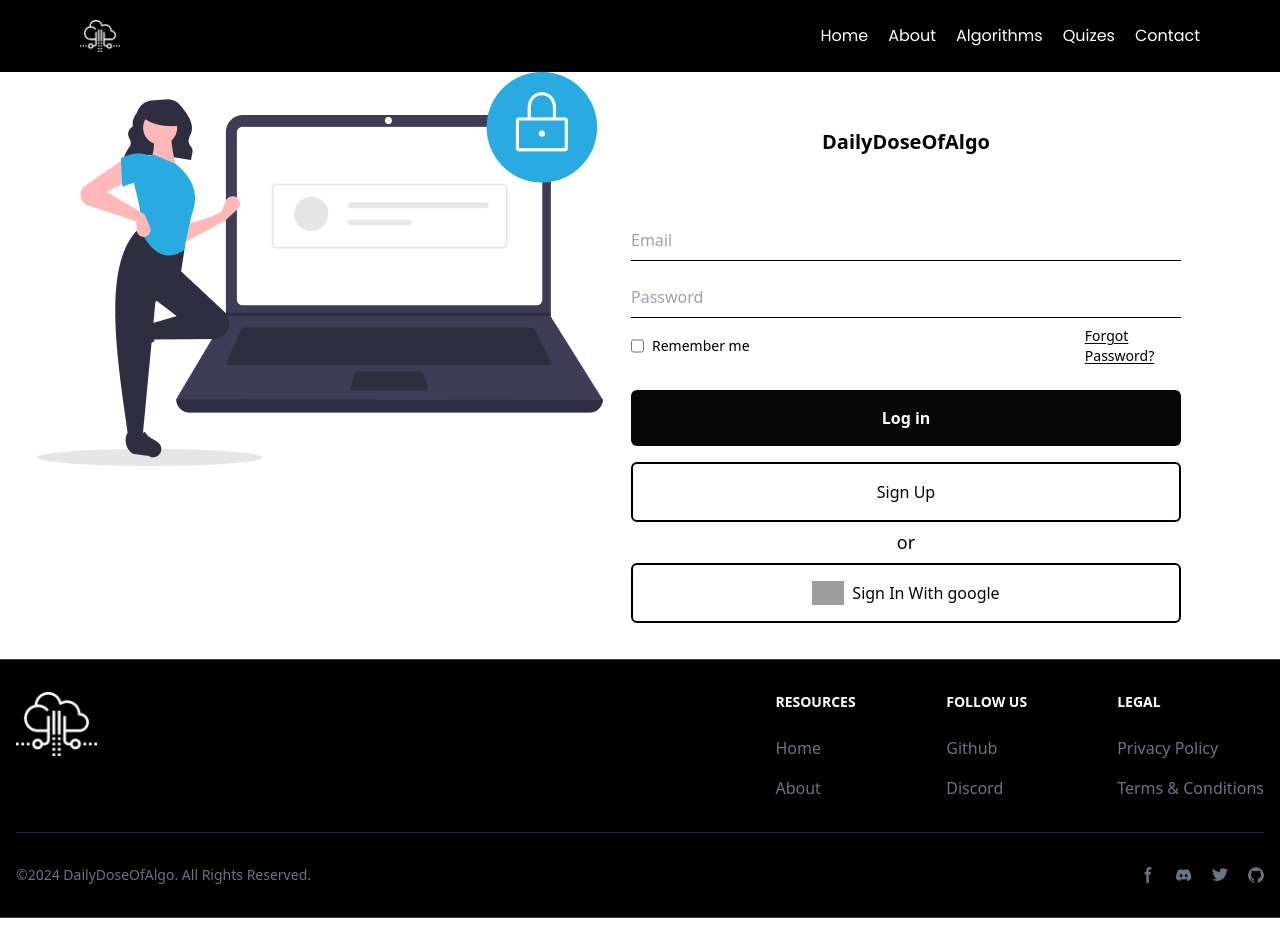
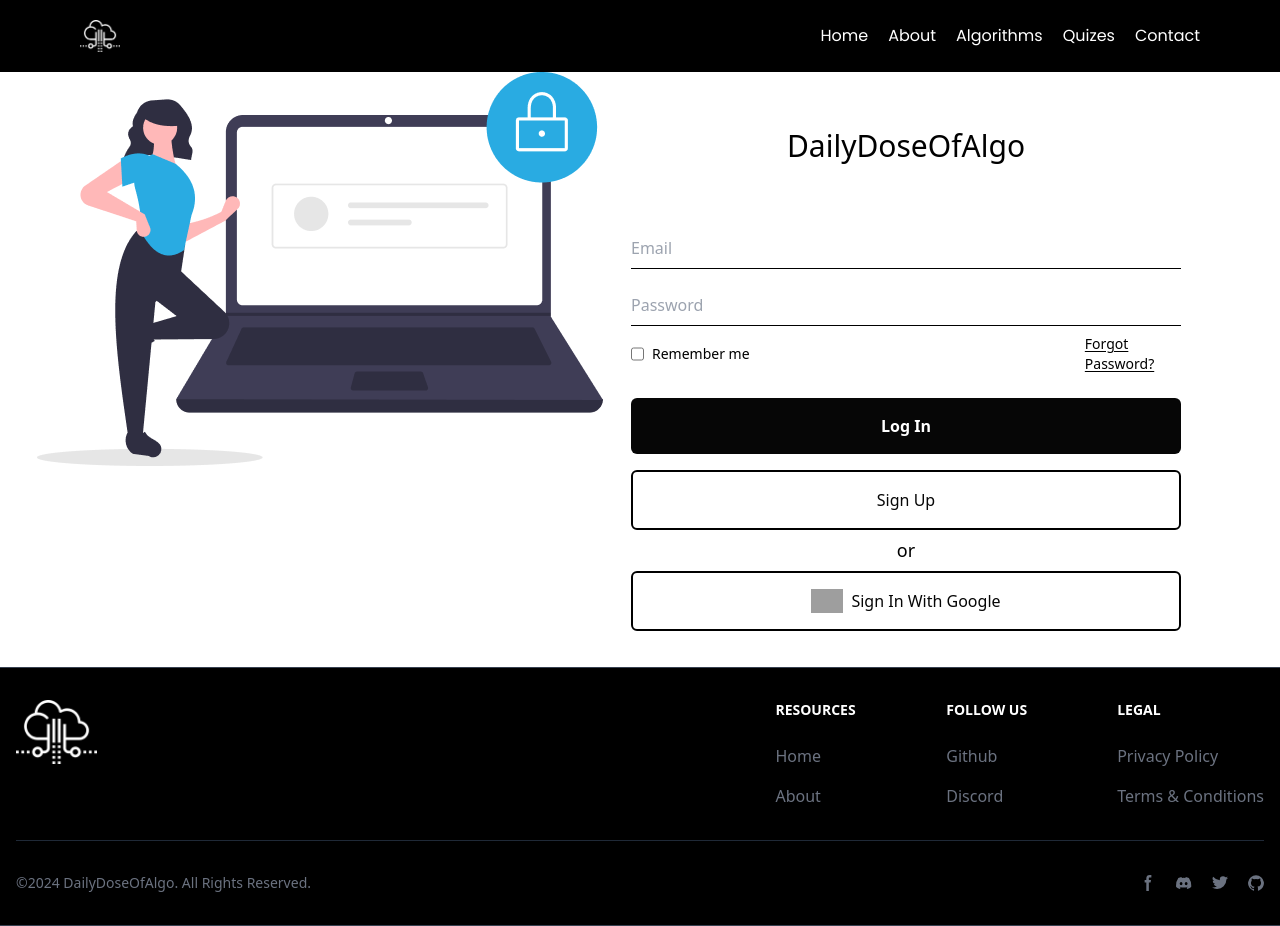
Before and after one commit to Aashish1-1-1/DailyDoseOfAlgo, a React (Vite) app in the folder frontend/: page /login in a window 1280 px wide. Built offline with nearby package versions, Linux system fonts and the light colour scheme; grey boxes are pictures that could not be loaded; a web font is replaced by a local one.

Commit message:
Fixed Button Colors

```diff
--- a/frontend/src/components/Login/Login.jsx
+++ b/frontend/src/components/Login/Login.jsx
@@ -13,7 +13,7 @@ const Login = () => {
         <div className="w-1/2  bg-white flex flex-col p-7 justify-center">
           <div className="w-full flex flex-col max-w-[550px] items-center">
 
-            <h1 className="text-xl font-semibold mb-7 py-7">DailyDoseOfAlgo</h1>
+            <h1 className="text-3xl font-Poetsen One mb-7 py-7">DailyDoseOfAlgo</h1>
             {/* <div className="flex items-center justify-center mb-4">
             <img src="./assets/logo.png" className="w-10 h-8" alt="Logo" />
           </div> */}
@@ -36,11 +36,11 @@ const Login = () => {
             </div>
 
             <div className="w-full flex flex-col my-4">
-              <button className="w-full text-white my-2 font-semibold bg-[#060606] rounded-md p-4 text-center flex items-center justify-center hover:bg-gray-800 transition-colors duration-300">
-                Log in
+              <button className="w-full text-white my-2 font-semibold bg-[#060606] rounded-md p-4 text-center flex items-center justify-center hover:bg-gray-500 transition-colors duration-300">
+                Log In
               </button>
               <NavLink to="/signup">
-                <button className="w-full text-[#060606] my-2 bg-white border-2 border-black rounded-md p-4 text-center flex items-center justify-center hover:bg-gray-800 transition-colors duration-300">
+                <button className="w-full text-[#060606] my-2 bg-white border-2 border-black rounded-md p-4 text-center flex items-center justify-center hover:bg-cyan-400 transition-colors duration-300">
                   Sign Up
                 </button>
               </NavLink>
@@ -50,9 +50,9 @@ const Login = () => {
               <div className="w-full h-[1px] bg-white"></div>
               <p className="text-lg absolute bg-white -top-1/2 transform -translate-y-1/2">or</p>
             </div>
-            <div className="w-full text-[#060606] my-2 bg-white border-2 border-black rounded-md p-4 text-center flex items-center justify-center hover:bg-gray-800 transition-colors duration-300 cursor-pointer">
+            <div className="w-full text-[#060606] my-2 bg-white border-2 border-black rounded-md p-4 text-center flex items-center justify-center hover:bg-cyan-400 transition-colors duration-300 cursor-pointer">
               <img src="./assets/google_logo.png" className="h-6 mr-2" />
-              Sign In With google
+              Sign In With Google
             </div>
           </div>
 
--- a/frontend/src/components/SignUp/Signup.jsx
+++ b/frontend/src/components/SignUp/Signup.jsx
@@ -15,7 +15,7 @@ const SignUp = () => {
         {/* Text container */}
         <div className="w-1/2 bg-white flex flex-col p-7 justify-center">
           <div className="w-full flex flex-col max-w-[550px] items-center">
-            <h1 className="text-xl font-semibold mb-7 py-7">DailyDoseOfAlgo</h1>
+            <h1 className="text-3xl font-Poetsen One mb-7 py-7">DailyDoseOfAlgo</h1>
             <div className="w-full flex flex-col">
               <input
                 type="text"
@@ -46,7 +46,7 @@ const SignUp = () => {
             </div>
 
             <div className="w-full flex flex-col my-4">
-              <button className="w-full text-white my-2 font-semibold bg-[#060606] rounded-md p-4 text-center flex items-center justify-center hover:bg-gray-800 transition-colors duration-300">
+              <button className="w-full text-white my-2 font-semibold bg-[#060606] rounded-md p-4 text-center flex items-center justify-center hover:bg-gray-500 transition-colors duration-300">
                 Sign Up
               </button>
             </div>
@@ -56,7 +56,7 @@ const SignUp = () => {
                 or
               </p>
             </div>
-            <div className="w-full text-[#060606] my-2 bg-white border-2 border-black rounded-md p-4 text-center flex items-center justify-center hover:bg-gray-800 transition-colors duration-300 cursor-pointer">
+            <div className="w-full text-[#060606] my-2 bg-white border-2 border-black rounded-md p-4 text-center flex items-center justify-center hover:bg-cyan-400 transition-colors duration-300 cursor-pointer">
               <img src="../assets/google_logo.png" className="h-6 mr-2" />
               Sign Up With Google
             </div>
```
